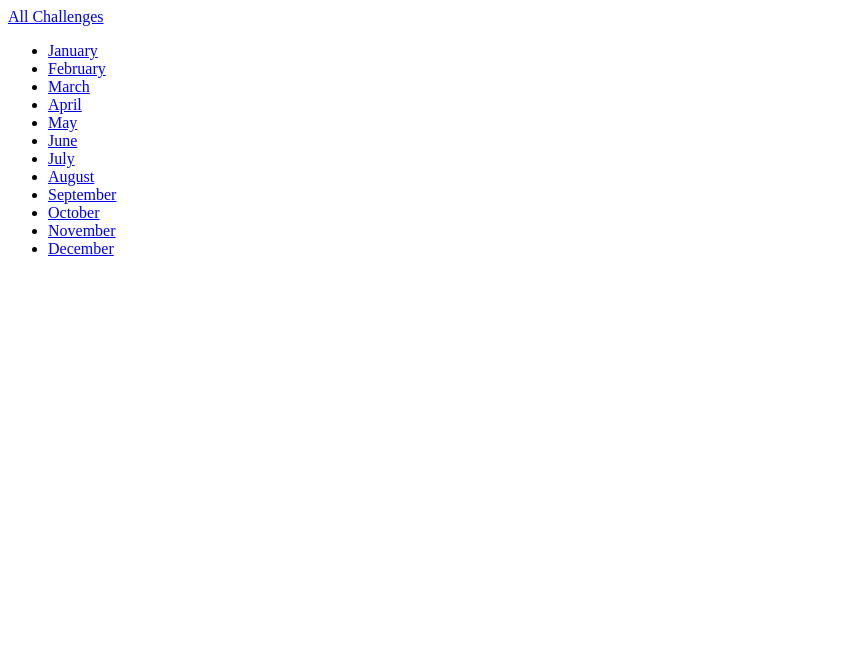
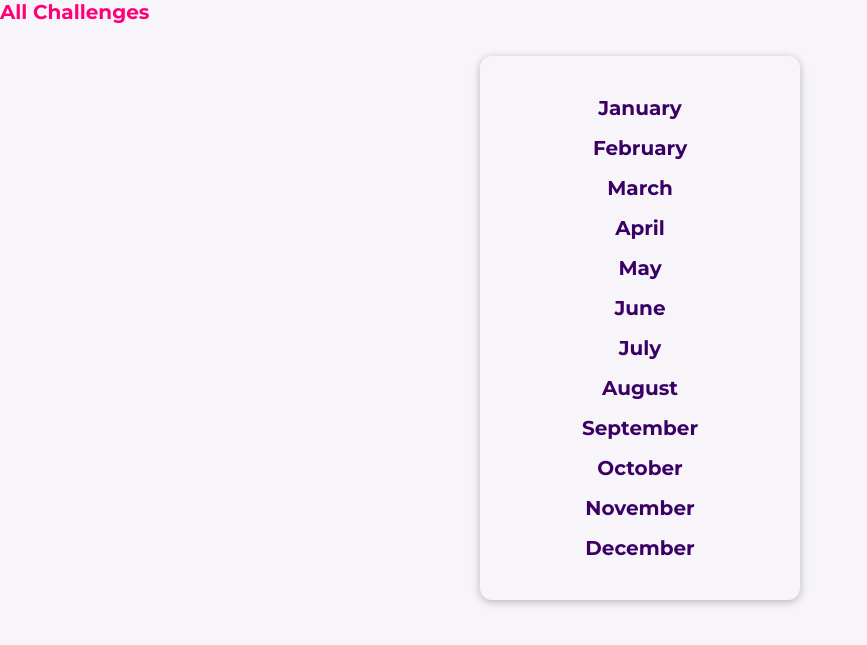
Before and after one commit to Dhrubaraj-Roy/Python_Django_Joourney, a Django app: page /challenges/ in a window 1280 px wide. Shown: the top 645 px of the page, without its empty margins (0-867 px from the left). Run offline with Django 5.2, Linux system fonts and the light colour scheme.

Commit message:
Update README with static files architecture and Google fonts

```diff
--- /dev/null
+++ b/challenges/static/challenges/challenges.css
@@ -0,0 +1,26 @@
+ul {
+    list-style: none;
+    margin: 2rem auto;
+    width: 90%;
+    max-width: 20rem;
+    box-shadow: 0 2px 8px rgba(0, 0, 0, 0.26);
+    padding: 1.5rem;
+    border-radius: 12px;
+}
+
+li {
+    margin: 1rem 0;
+    text-align: center;
+}
+
+a {
+    text-decoration: none;
+    color: #3b0066;
+    font-size: 1.25rem;
+    font-weight: bold;
+}
+
+a:hover,
+a:active {
+    color: #ff0077;
+}
--- a/challenges/templates/challenges/index.html
+++ b/challenges/templates/challenges/index.html
@@ -1,7 +1,12 @@
 {% extends "base.html" %}
+{% load static %}
 
 {% block page_title %}
     All Challenges
+{% endblock %}
+
+{% block css_files %}
+    <link rel="stylesheet" href="{% static "challenges/challenges.css" %}">
 {% endblock %}
 
 {% block content %}
--- a/monthly_challenges/settings.py
+++ b/monthly_challenges/settings.py
@@ -118,3 +118,7 @@ USE_TZ = True
 # https://docs.djangoproject.com/en/6.0/howto/static-files/
 
 STATIC_URL = 'static/'
+
+STATICFILES_DIRS = [
+    BASE_DIR / "static"
+]
--- /dev/null
+++ b/static/styles.css
@@ -0,0 +1,14 @@
+@import url('https://fonts.googleapis.com/css2?family=Montserrat:wght@400;700&display=swap');
+
+* {
+    box-sizing: border-box;
+}
+
+html {
+    font-family: 'Montserrat', sans-serif;
+}
+
+body {
+    margin: 0;
+    background-color: #f7f5f9;
+}
--- a/templates/base.html
+++ b/templates/base.html
@@ -1,9 +1,12 @@
+{% load static %}
 <!DOCTYPE html>
 <html lang="en">
 <head>
     <meta charset="UTF-8">
     <meta name="viewport" content="width=device-width, initial-scale=1.0">
     <title>{% block page_title %}My Challenges{% endblock %}</title>
+    <link rel="stylesheet" href="{% static "styles.css" %}">
+    {% block css_files %}{% endblock %}
 </head>
 <body>
     {% block content %}
```
Also changed, not shown: readme.md.
